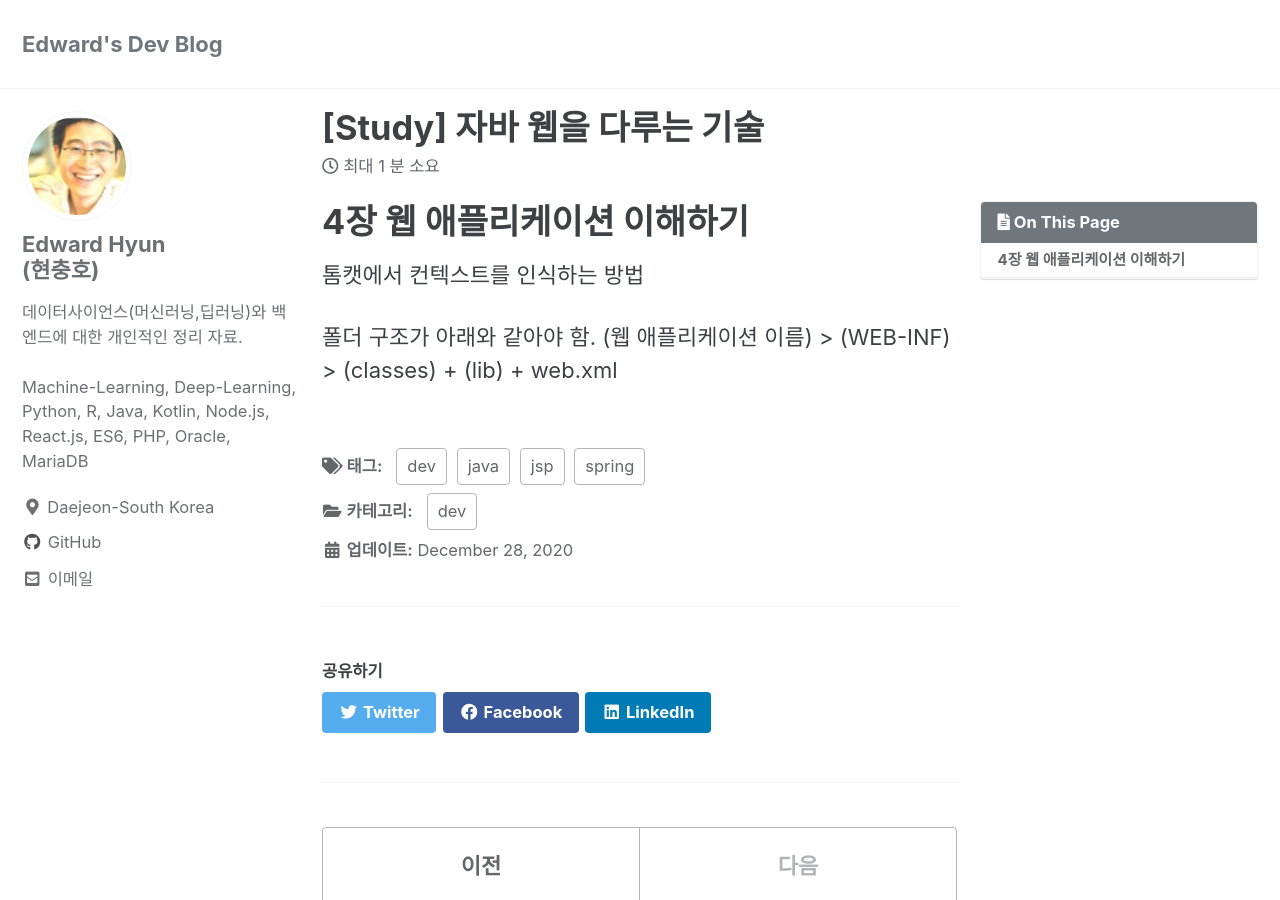
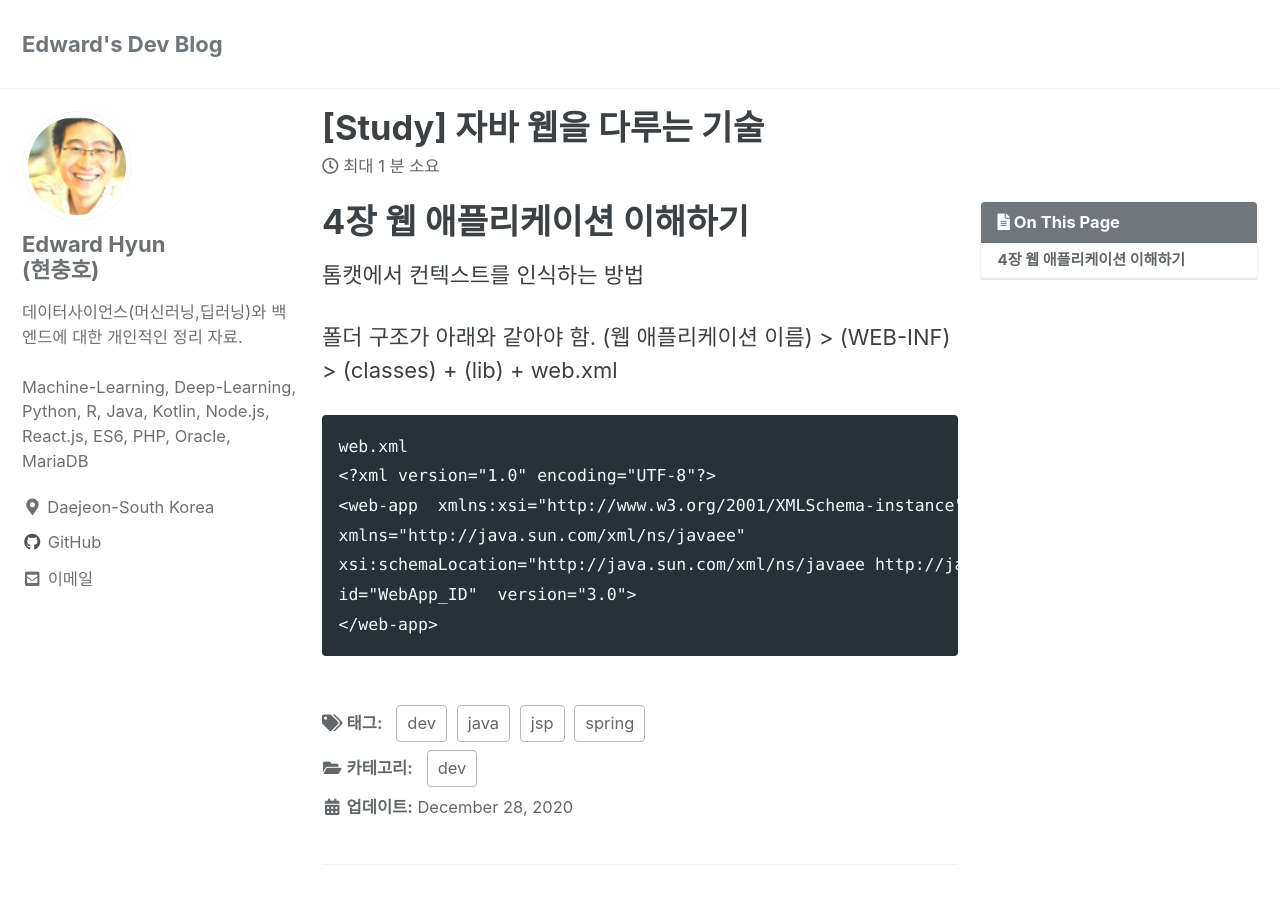
Before and after one commit to iamhch24/iamhch24.github.io, a Jekyll site: the page built from _posts/2020-12-28-[Study] 자바 웹을 다루는 기술.md, in a window 1280 px wide and 900 px high. Built offline with Jekyll 4.4.1, drawn with Linux system fonts in a browser that asks for light colours; cached includes are drawn as plain includes.

Commit message:
_posts/2020-12-28-[Study] 자바 웹을 다루는 기술.md updated from https://stackedit.io/

````diff
--- a/_posts/2020-12-28-[Study] 자바 웹을 다루는 기술.md
+++ b/_posts/2020-12-28-[Study] 자바 웹을 다루는 기술.md
@@ -15,8 +15,17 @@ toc: true
 폴더 구조가 아래와 같아야 함.
 (웹 애플리케이션 이름) >  (WEB-INF) > (classes) + (lib) + web.xml
 
+```
+web.xml
+<?xml version="1.0" encoding="UTF-8"?>
+<web-app  xmlns:xsi="http://www.w3.org/2001/XMLSchema-instance"
+xmlns="http://java.sun.com/xml/ns/javaee"
+xsi:schemaLocation="http://java.sun.com/xml/ns/javaee http://java.sun.com/xml/ns/javaee/web-app_3_0.xsd"
+id="WebApp_ID"  version="3.0">
+</web-app>
+```
 
 
 <!--stackedit_data:
-eyJoaXN0b3J5IjpbMTAxMTQ2MjMyNF19
+eyJoaXN0b3J5IjpbLTE3MDkxMTc2MjhdfQ==
 -->
````
